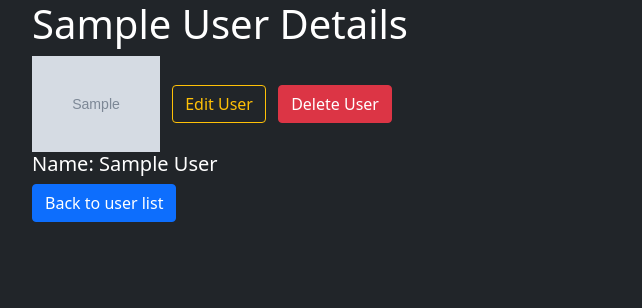
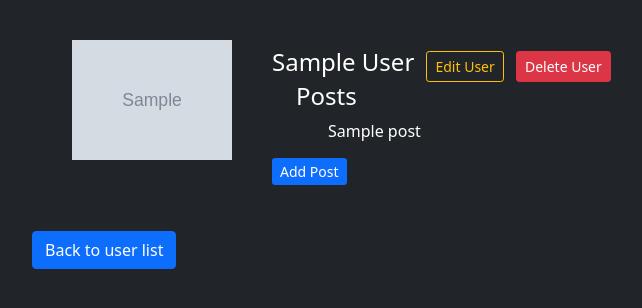
Before and after one commit to masuggs515/Blogly, a Flask app: page /users/1 in a window 1280 px wide. Shown: the top 308 px of the page, without its empty margins (50-692 px from the left). Run offline with Flask 2, Linux system fonts and the light colour scheme; tables that the repository leaves empty hold one stand-in row (values such as "Sample post"); grey boxes marked "Sample" are stand-in pictures; some libraries are stand-ins or nearby versions.

Commit message:
Added posts

```diff
--- a/app.py
+++ b/app.py
@@ -1,7 +1,7 @@
 """Blogly application."""
 
 from flask import Flask, render_template, request, redirect
-from models import db, connect_db, User
+from models import db, connect_db, User, Post
 
 app = Flask(__name__)
 app.config['SQLALCHEMY_DATABASE_URI'] = 'postgresql:///blogly'
@@ -49,14 +49,15 @@ def user_detail(user_id):
     """Show details of user. Image and full name."""
 
     user = User.query.get_or_404(user_id)
-    return render_template('details.html', user=user)
+    posts = Post.query.filter_by(user_id=user_id).all()
+    return render_template('details.html', user=user, posts=posts)
 
 @app.route('/users/<int:user_id>/edit')
 def edit_user_form(user_id):
     """Populate form to edit user information."""
 
     user = User.query.get_or_404(user_id)
-    return render_template('edit_form.html', user=user)
+    return render_template('edit_user_form.html', user=user)
 
 @app.route('/users/<int:user_id>/edit', methods=["POST"])
 def edit_user(user_id):
@@ -83,3 +84,49 @@ def delete_user(user_id):
     db.session.commit()
 
     return redirect('/users')
+
+@app.route('/users/<int:user_id>/posts/new')
+def new_post_form(user_id):
+    user = User.query.get_or_404(user_id)
+    return render_template('post_form.html', user=user)
+
+@app.route('/users/<int:user_id>/posts/new', methods=["POST"])
+def submit_post(user_id):
+    title = request.form["title"]
+    content = request.form["content"]
+
+    user = User.query.get_or_404(user_id)
+    new_post = Post(title=title, content=content, user_id=user_id)
+    db.session.add(new_post)
+    db.session.commit()
+    return redirect(f'/users/{user_id}')
+
+@app.route('/posts/<int:post_id>')
+def show_post(post_id):
+    post = Post.query.get_or_404(post_id)
+    return render_template('show_post.html', post=post)
+
+@app.route('/posts/<int:post_id>/edit')
+def edit_post_form(post_id):
+    post = Post.query.get_or_404(post_id)
+    return render_template('edit_post_form.html', post=post)
+
+@app.route('/posts/<int:post_id>/edit', methods=["POST"])
+def submit_post_edit(post_id):
+    title = request.form["title"]
+    content = request.form["content"]
+
+    post = Post.query.get_or_404(post_id)
+    post.title = title
+    post.content = content
+    db.session.commit()
+
+    return redirect(f'/posts/{post.id}')
+
+@app.route('/posts/<post_id>/delete', methods=["POST"])
+def delete_post(post_id):
+    post = Post.query.get_or_404(post_id)
+    user_id = post.usr.id
+    db.session.delete(post)
+    db.session.commit()
+    return redirect(f'/users/{user_id}')
--- a/models.py
+++ b/models.py
@@ -1,5 +1,6 @@
 """Models for Blogly."""
 from flask_sqlalchemy import SQLAlchemy
+from datetime import datetime
 
 db = SQLAlchemy()
 
@@ -34,3 +35,21 @@ class User(db.Model):
     def get_full_name(self):
         """Combine first and last names to populate full name."""
         return f'{self.first_name} {self.last_name}'
+
+class Post(db.Model):
+    """Template for posts table."""
+
+    __tablename__ = "posts"
+
+    id = db.Column(db.Integer,
+                    primary_key=True,
+                    autoincrement=True)
+    title = db.Column(db.String(20),
+                    nullable=False)
+    content = db.Column(db.Text,
+                        nullable=False)
+    created_at = db.Column(db.DateTime)
+    user_id = db.Column(db.Integer,
+                        db.ForeignKey('users.id'))
+
+    usr = db.relationship('User', backref='posts')
--- a/static/style.css
+++ b/static/style.css
@@ -6,12 +6,11 @@ a{
     color: white;
 }
 
-img{
-    width: 10vw;
-    margin: 0;
-
-}
-
 #delete_form{
     display: inline;
 }
+
+.profile-img{
+    width: auto;
+    height: 15vh;
+}
--- a/templates/details.html
+++ b/templates/details.html
@@ -1,12 +1,29 @@
 {% extends 'base.html' %}
-{% block title %}{{user.first_name}} {{user.last_name}}{% endblock %}
+{% block title %}{{user.get_full_name()}}{% endblock %}
 {% block content %}
-<h1>{{user.get_full_name()}} Details</h1>
-<img src="{{user.image_url}}" alt="">
-<a href="/users/{{user.id}}/edit" class="btn btn-outline-warning mx-2">Edit User</a>
-<form action="/users/{{user.id}}/delete" method="POST" id="delete_form">
-    <button class="btn btn-danger">Delete User</button>
-</form>
-<h5>Name: {{user.get_full_name()}}</h5>
+<div class="container row my-4">
+    <img src="{{user.image_url}}" alt="" class="col-3 profile-img m-3">
+    <div class="col-8 my-4">
+        <h4 class="d-inline text-center my-4">{{user.get_full_name()}}</h4>
+
+        <a href="/users/{{user.id}}/edit" class="btn btn-outline-warning btn-sm mx-2">Edit User</a>
+        <form action="/users/{{user.id}}/delete" method="POST" id="delete_form">
+            <button class="btn btn-danger btn-sm">Delete User</button>
+        </form>
+        <h4 class="mx-4">Posts</h4>
+        {% if posts %}
+        <ul class="mx-4">
+            {% for post in posts %}
+            <li>
+                <a href="/posts/{{post.id}}">{{post.title}}</a>
+            </li>
+            {% endfor %}
+        </ul>
+        {% else %}
+        <h5>User has no posts</h5>
+        {% endif %}
+        <a href="/users/{{user.id}}/posts/new" class="btn-primary btn-sm">Add Post</a>
+    </div>
+</div>
 <a href="/users" class="btn btn-primary">Back to user list</a>
 {% endblock %}
```
Also changed, not shown: templates/edit_post_form.html (added, +18 -0 lines), templates/post_form.html (added, +18 -0 lines), templates/show_post.html (added, +23 -0 lines), templates/edit_user_form.html (renamed from templates/edit_form.html).
